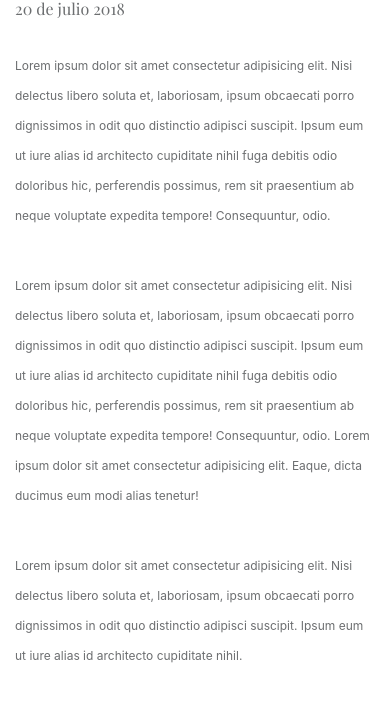
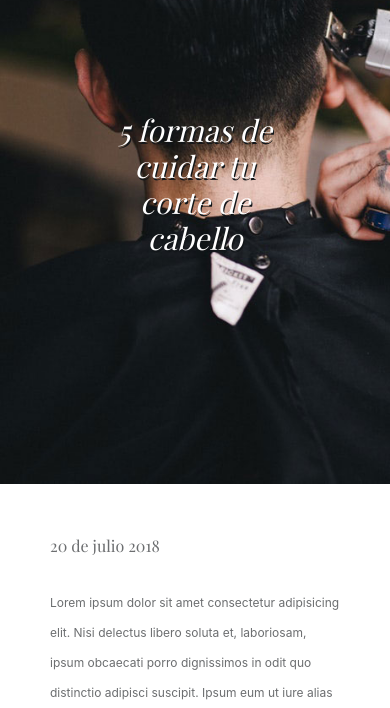
Before and after one commit to Emkauno/blog-barbershop, a website: page index.html in a window 390 px wide. Shown: the part 107-815 px from the top of the page. Drawn offline with nearby package versions, Linux system fonts and the light colour scheme; a web font is replaced by a local one.

Commit message:
responsive

```diff
--- a/index.html
+++ b/index.html
@@ -21,18 +21,17 @@
       </button>
       <div class="collapse navbar-collapse" id="navbarNavAltMarkup">
         <div class="navbar-nav ml-auto">
-          <a class="nav-item nav-link active" href="#home">Inicio <span class="sr-only">(current)</span></a>
-          <a class="nav-item nav-link" href="#recetas">Nosotros</a>
-          <a class="nav-item nav-link" href="#skillset">Trabajos</a>
-          <a class="nav-item nav-link" href="#trabajos">Blog</a>
-          <a class="nav-item nav-link" href="#contacto">Horas</a>
-          <a class="nav-item nav-link" href="#contacto">Contacto</a>
+          <a class="nav-item nav-link active" href="#header">Nosotros<span class="sr-only">(current)</span></a>
+          <a class="nav-item nav-link" href="#header">Trabajos</a>
+          <a class="nav-item nav-link" href="#blog-post">Blog</a>
+          <a class="nav-item nav-link" href="#paginator">Horas</a>
+          <a class="nav-item nav-link" href="#footer">Contacto</a>
         </div>
       </div>
     </div>
   </nav>
   <header id="header" class="row">
-    <div class="col-sm header">
+    <div class="header">
       <h1 class="header__text">
         5 formas de cuidar tu corte de cabello
       </h1>
--- a/sass/abstracts/_mixins.scss
+++ b/sass/abstracts/_mixins.scss
@@ -0,0 +1,5 @@
+@mixin laptop-view {
+  @media (max-width: #{$min-laptop}) {
+    @content;
+  }
+}
--- a/sass/layout/_blogpost.scss
+++ b/sass/layout/_blogpost.scss
@@ -10,6 +10,10 @@
     flex-direction: column;
     align-items: flex-start;
     justify-content: center;
+
+    @include laptop-view {
+      padding: 0 50px;
+    }
   }
   &__date {
     font-family: $playfair;
@@ -43,10 +47,22 @@
     justify-content: space-around;
     padding: 30px 50px;
     border-top: 2px solid $platinum;
+    @include laptop-view {
+      flex-direction: column;
+      align-items: center;
+      justify-content: center;
+    }
 
     &--info {
       width: 30%;
       padding: 0 20px;
+      @include laptop-view {
+        width: 100%;
+        display: flex;
+        flex-direction: column;
+        align-items: center;
+        justify-self: center;
+      }
 
       h1 {
         color: $eerie-black;
@@ -66,11 +82,18 @@
       font-size: $fs-small;
       line-height: 30px;
       color: $nickel;
+      @include laptop-view {
+        display: none;
+      }
     }
   }
   &__photo {
     border-radius: 50%;
     width: 15%;
     margin-right: 30px;
+    @include laptop-view {
+      width: 50%;
+      margin: 0;
+    }
   }
 }
--- a/sass/layout/_header.scss
+++ b/sass/layout/_header.scss
@@ -0,0 +1,31 @@
+.header {
+  height: 100%;
+  width: 100%;
+  display: flex;
+  align-items: center;
+  justify-content: center;
+
+  &__text {
+    color: $white;
+    font-size: $fs-xx-large;
+    font-family: $playfair;
+    font-style: italic;
+    width: 70%;
+    text-shadow: 1px 2px $eerie-black;
+    text-align: center;
+
+    @include laptop-view {
+      font-size: $fs-x-large;
+      width: 50%;
+    }
+  }
+}
+
+#header {
+  height: 70vh;
+  width: 100%;
+  background: url(../img/post-image.jpg);
+  margin-bottom: 50px;
+  background-size: cover;
+  background-repeat: no-repeat;
+}
```
Also changed, not shown: assets/css/style.css.
